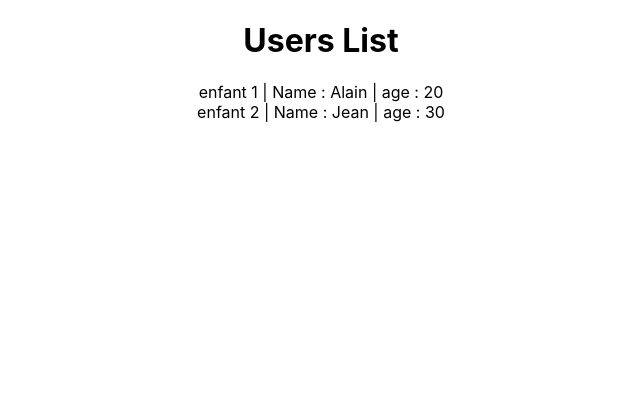
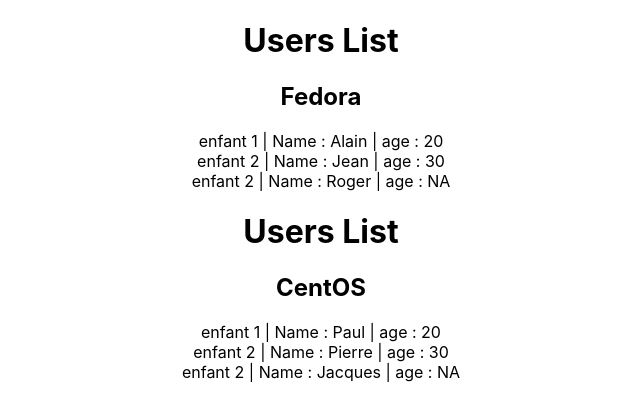
Before and after one commit to candlelite/my-beautiful-react-app, a React (Create React App) app: page / in a window 1280 px wide. Shown: the top 420 px of the page, without its empty margins (319-959 px from the left). Built offline with nearby package versions, Linux system fonts and the light colour scheme.

Commit message:
Tests sur les components

```diff
--- a/src/App.js
+++ b/src/App.js
@@ -4,7 +4,8 @@
 function App() {
   return (
     <div className="App">
-      <Users>Users List</Users>
+      <Users groupe='Fedora'>Users List</Users>
+      <Users groupe='CentOS'>Users List</Users>
     </div>
   );
 }
--- a/src/users/User.js
+++ b/src/users/User.js
@@ -1,9 +1,12 @@
 import React from 'react'
 
 const User = (props) => {
+  let age = ''
+  props.age ? age=props.age : age='NA'
+
   return (
     <div>
-      { props.children } | Name : { props.name } | age : { props.age }
+      { props.children } | Name : { props.name } | age : { age }
     </div>
   )
 }
--- a/src/users/Users.js
+++ b/src/users/Users.js
@@ -3,13 +3,27 @@
 
 class Users extends Component {
   render() {
-    return (
-      <div>
+    if(this.props.groupe==='Fedora') {
+      return (
+        <div>
+          <h1>{ this.props.children } </h1>
+          <h2>{ this.props.groupe} </h2>
+          <User name='Alain' age='20'> enfant 1 </User>
+          <User name='Jean' age='30'>enfant 2 </User>
+          <User name='Roger'>enfant 2 </User>
+        </div>
+      )
+    } else if (this.props.groupe==='CentOS') {
+      return (
+        <div>
         <h1>{ this.props.children } </h1>
-        <User name='Alain' age='20'> enfant 1 </User>
-        <User name='Jean' age='30'>enfant 2 </User>
+        <h2>{ this.props.groupe} </h2>
+        <User name='Paul' age='20'> enfant 1 </User>
+        <User name='Pierre' age='30'>enfant 2 </User>
+        <User name='Jacques'>enfant 2 </User>
       </div>
     )
+    }
   }
 }
 
```
Also changed, not shown: 1 other file (tests, documents, lock files or other folders).
